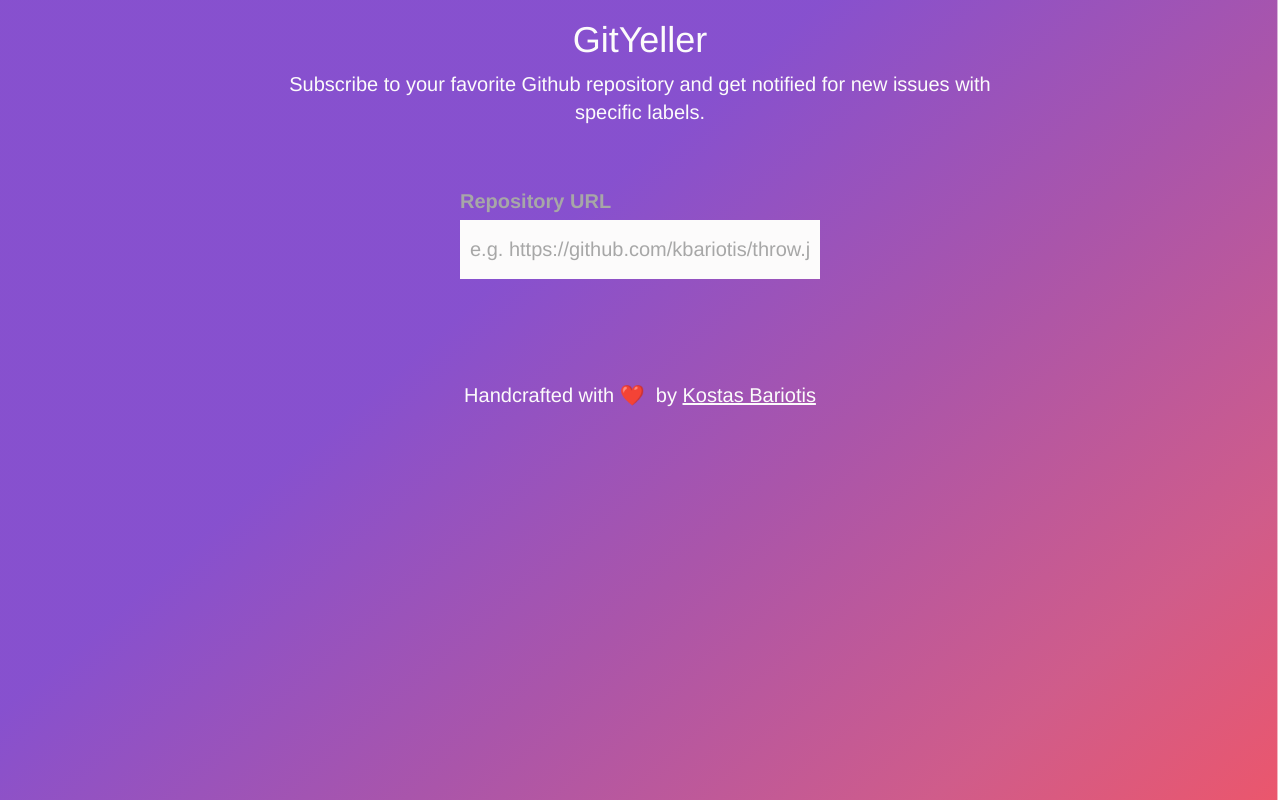
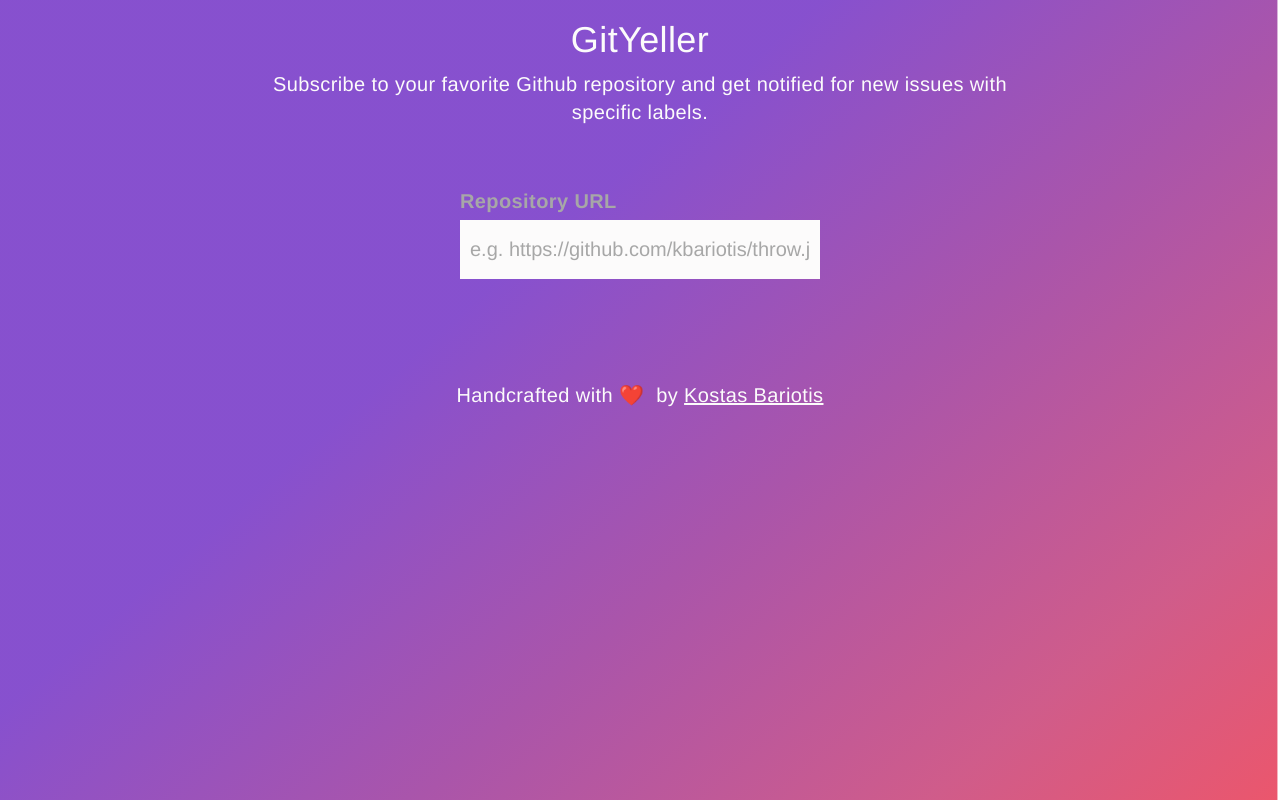
Before and after one commit to kbariotis/gityeller, a React app: page / in a window 1280 px wide. Built offline with nearby package versions, Linux system fonts and the light colour scheme.

Commit message:
font changed

```diff
--- a/app/main.css
+++ b/app/main.css
@@ -8,6 +8,10 @@
     background-size: cover;
     color: #FCFBFB;
     font-size: 20px;
+    font-family: "Helvetica Neue", "Calibri Light", Roboto, sans-serif;
+    -webkit-font-smoothing: antialiased;
+    -moz-osx-font-smoothing: grayscale;
+    letter-spacing: 0.02em;
 }
 
 a {
```
